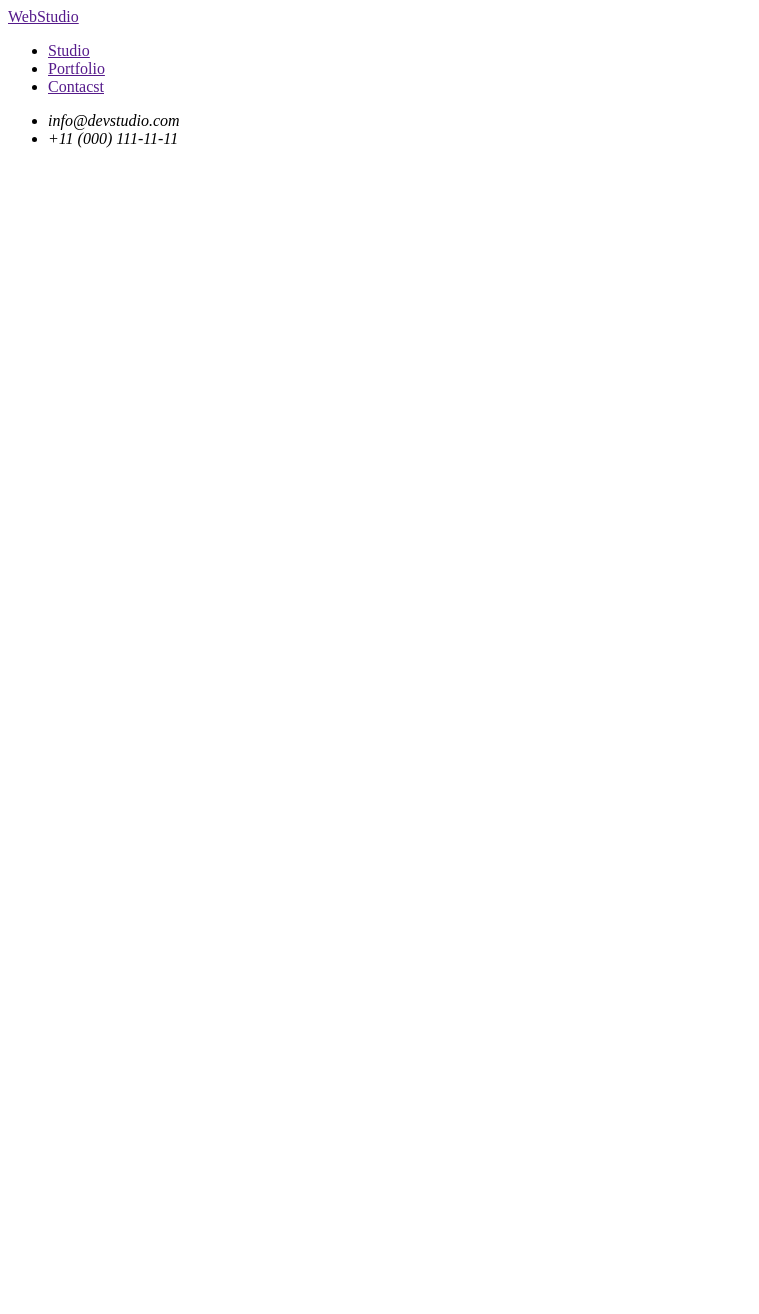
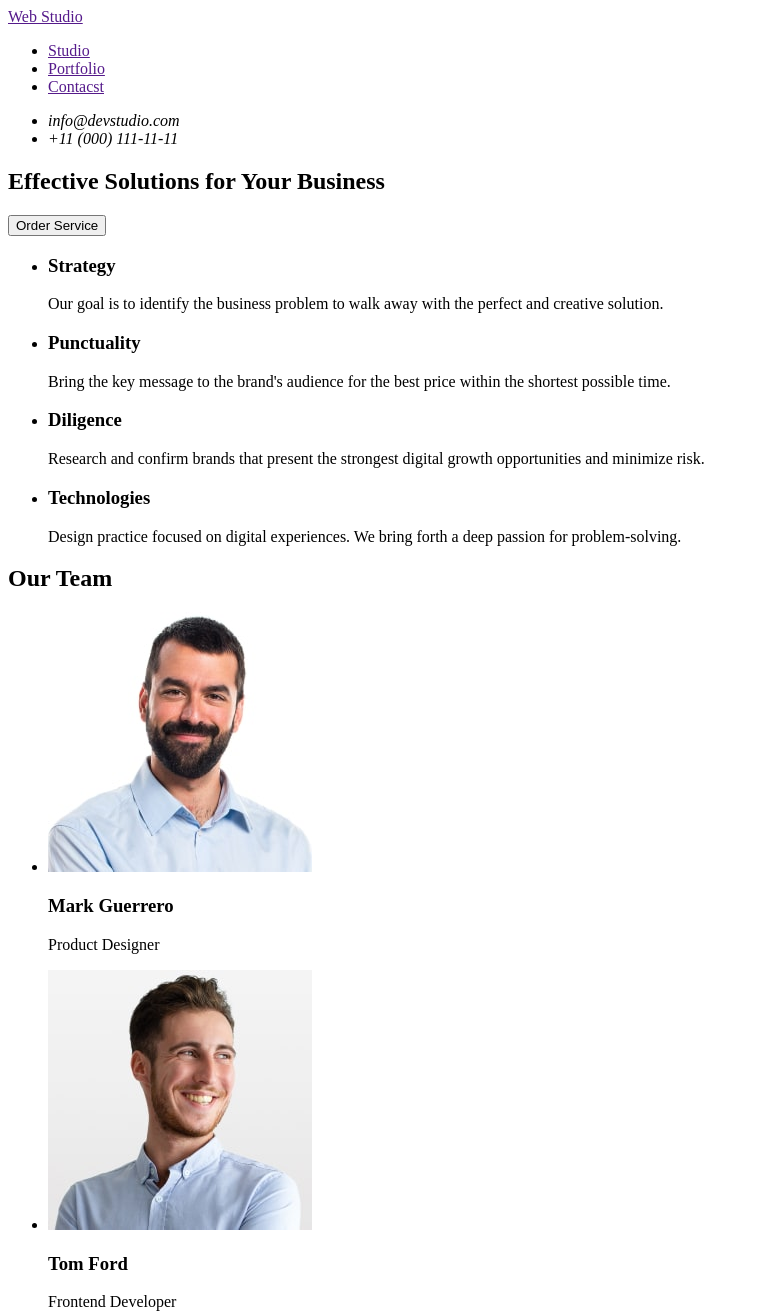
Before and after one commit to ZeleniakKateryna/goit-markup-hw-01, a plain HTML site: page index.html in a window 1280 px wide. Shown: the top 1314 px of the page, without its empty margins (0-759 px from the left). Before the commit the page ends 800 px from the top, so only its background shows below. Drawn offline with Linux system fonts and the light colour scheme.

Commit message:
final version

```diff
--- a/index.html
+++ b/index.html
@@ -8,7 +8,10 @@
 <body>
     <header>
         <nav>
-            <a href="">WebStudio</a>
+            <a
+            href="">Web
+            Studio
+            </a>
             <ul>
                 <li><a href="">Studio</a></li>
                 <li><a href="">Portfolio</a></li>
@@ -23,11 +26,81 @@
         </address>
     </header>
     <main>
-        <section></section>
-        <section></section>
+        <section>
+            <h1>Effective Solutions
+            for Your Business
+            </h1>
+            <button type="button">Order Service</button>
+        </section>
+        <section>
+            <h2 hidden> Advantages</h2>
+            <ul>
+                <li>
+                    <h3>Strategy</h3>
+                    <p>Our goal is to identify the business problem to walk away with the perfect and creative solution.
+                    </p>
+                </li>
+                <li>
+                    <h3>Punctuality</h3>
+                    <p>Bring the key message to the brand's audience for the best price within the shortest possible time.</p>
+                </li>
+                <li>
+                    <h3>Diligence</h3>
+                    <p>Research and confirm brands that present the strongest digital growth opportunities and minimize risk.</p>
+                </li>
+                <li>
+                    <h3>Technologies</h3>
+                    <p>Design practice focused on digital experiences. We bring forth a deep passion for problem-solving.</p>
+                </li>
+            </ul>
+        </section>
+        <h2>Our Team</h2>
+        <ul>
+        <li>
+            <img
+            src="./Images/img-min.jpg"
+            alt="photo of Mark Guerrero"
+            width="264"
+            height="260">
+            <h3>Mark Guerrero</h3>
+            <p>Product Designer</p>
+        </li>
+        <li>
+            <img
+            src="./Images/img2-min.jpg"
+            alt="photo of Tom Ford"
+            width="264"
+            height="260">
+            <h3>Tom Ford</h3>
+            <p>Frontend Developer</p>
+        </li>
+        <li>
+            <img
+            src="./Images/img3-min.jpg"
+            alt="photo of Camila Garcia"
+            width="264"
+            height="260">
+            <h3>Camila Garcia</h3>
+            <p>Marketing</p>
+        </li>
+        <li>
+            <img
+            src="./Images/img4-min.jpg"
+            alt="photo of Daniel Wilson"
+            width="264"
+            height="260">
+            <h3>Daniel Wilson</h3>
+            <p>UI Designer</p>
+        </li>
+        </ul>
         <section></section>
     </main>
     <footer>
+        <a
+        href="">Web
+        Studio
+        </a>
+        <p>Increase the flow of customers and sales for your business with digital marketing & growth solutions.</p>
     </footer>
 </body>
 </html>
```
Also changed, not shown: Images/img-min.jpg (added), Images/img2-min.jpg (added), Images/img3-min.jpg (added), Images/img4-min.jpg (added).
